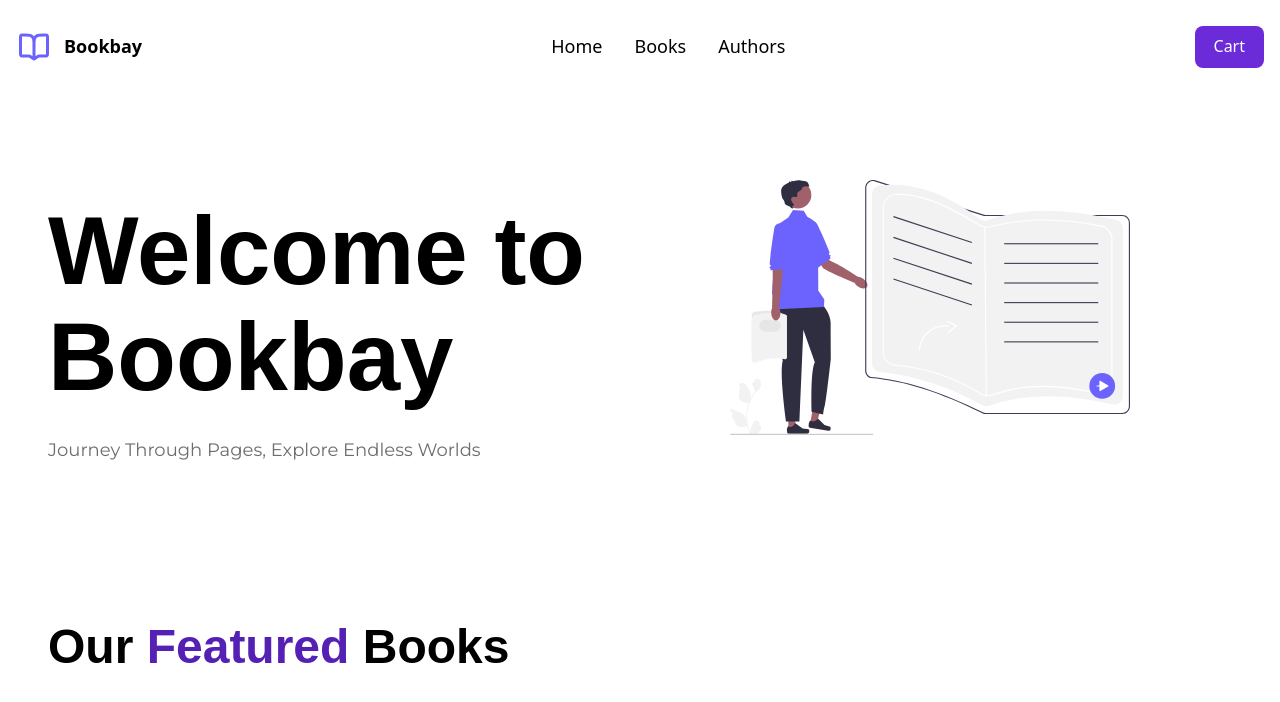
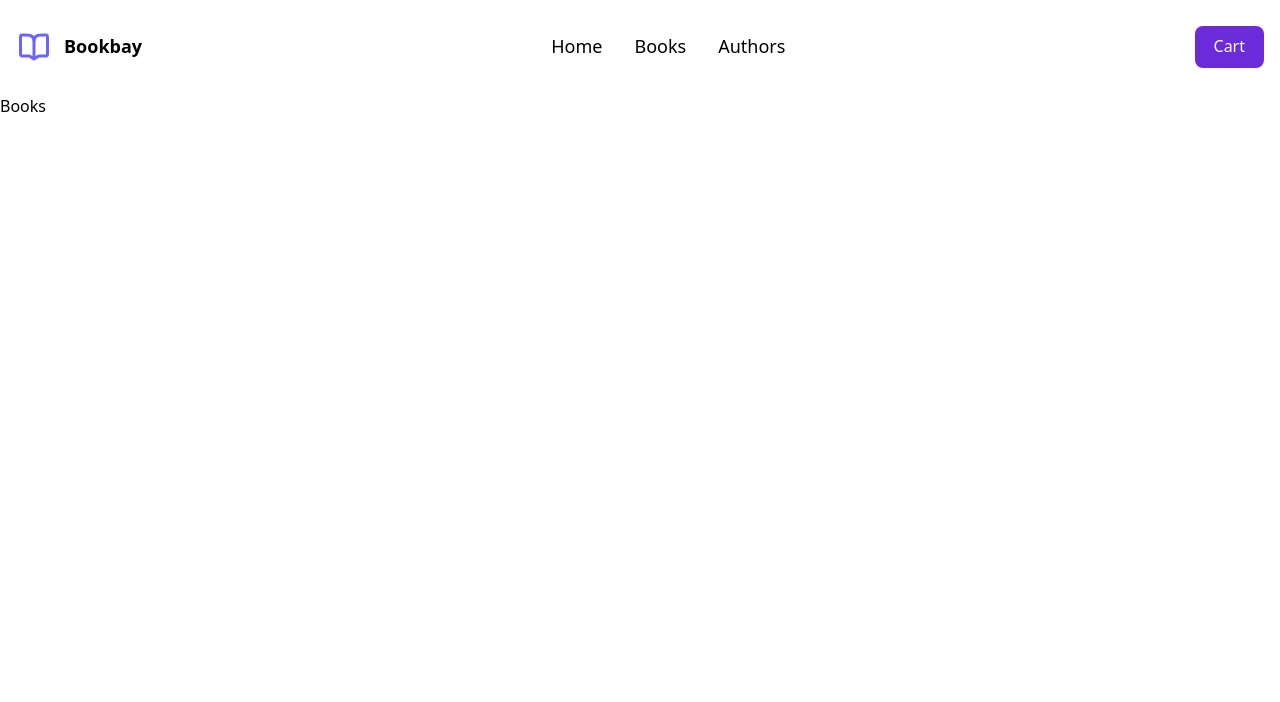
Before and after one commit to jatinhazrati/kluster-fe-challenge, a React (Vite) app: page /books in a window 1280 px wide. Shown: the top 702 px of the page. Built offline with nearby package versions, Linux system fonts and the light colour scheme; no server answers; a web font is replaced by a local one.

Commit message:
Adding Routes

```diff
--- a/src/App.tsx
+++ b/src/App.tsx
@@ -1,9 +1,10 @@
-import { useEffect } from "react";
+import { Suspense, useEffect } from "react";
+import { Route, Routes } from "react-router-dom";
 import "./App.css";
 import Header from "./components/Header";
-import Home from "./pages/Home";
 import { fetchBooks } from "./redux/books/reducer";
 import { useAppDispatch } from "./redux/hooks";
+import { ROUTES } from "./utils/routes";
 
 function App() {
   const dispatch = useAppDispatch();
@@ -13,10 +14,14 @@ function App() {
   }, []);
 
   return (
-    <>
+    <Suspense fallback={<>Loading ...</>}>
       <Header />
-      <Home />
-    </>
+      <Routes>
+        {ROUTES.map((route, index) => (
+          <Route key={index} path={route.path} element={<route.component />} />
+        ))}
+      </Routes>
+    </Suspense>
   );
 }
 
--- /dev/null
+++ b/src/pages/Books/index.tsx
@@ -0,0 +1,5 @@
+const Books = () => {
+  return <div>Books</div>;
+};
+
+export default Books;
--- /dev/null
+++ b/src/utils/routes.ts
@@ -0,0 +1,20 @@
+import { FC, lazy } from "react";
+
+const Home = lazy<FC>(() => import("../pages/Home/index"));
+const Books = lazy<FC>(() => import("../pages/Books/index"));
+const Authors = lazy<FC>(() => import("../pages/Books/index"));
+
+export const ROUTES = [
+  {
+    path: "/",
+    component: Home,
+  },
+  {
+    path: "/books",
+    component: Books,
+  },
+  {
+    path: "/authors",
+    component: Authors,
+  },
+];
```
